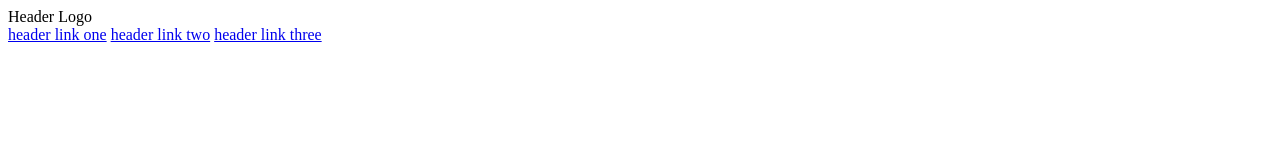
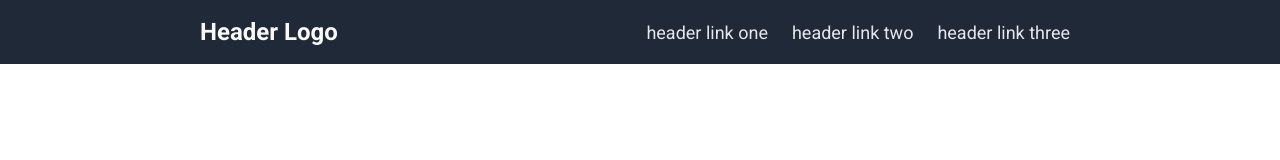
Before and after one commit to amadeuio/landing-page, a plain HTML site: page index.html in a window 1280 px wide. Drawn offline with Linux system fonts and the light colour scheme.

Commit message:
Style the header with CSS
Style text and background, eliminate default paddings & margins. Eliminate
default styles for links. Position elements with flexbox.

```diff
--- a/index.html
+++ b/index.html
@@ -6,6 +6,8 @@
     <meta name="viewport" content="width=device-width, initial-scale=1.0">
     <title>Landing Page</title>
     <link rel="stylesheet" href="style.css">
+    <!--roboto-->
+    <link rel="preconnect" href="https://fonts.googleapis.com"><link rel="preconnect" href="https://fonts.gstatic.com" crossorigin><link href="https://fonts.googleapis.com/css2?family=Roboto:ital,wght@0,100;0,300;0,400;0,700;1,300&display=swap" rel="stylesheet">
 </head>
 <body>
 
--- a/style.css
+++ b/style.css
@@ -0,0 +1,30 @@
+* {
+    margin: 0;
+    padding: 0;
+}
+
+body {
+    font-family: Roboto, Arial, sans-serif;
+}
+
+.header {
+    background-color: #1f2937;
+    display: flex;
+    justify-content: space-between;
+    align-items: center;
+    padding: 18px 25vh;
+}
+
+.links a {
+    text-decoration: none;
+    color: #e5e7eb;
+    font-size: 18px;
+    font-weight: 400px;
+    margin: 0 10px;
+}
+
+.logo {
+    color: #f9faf8;
+    font-size: 24px;
+    font-weight: 700;
+}
```
